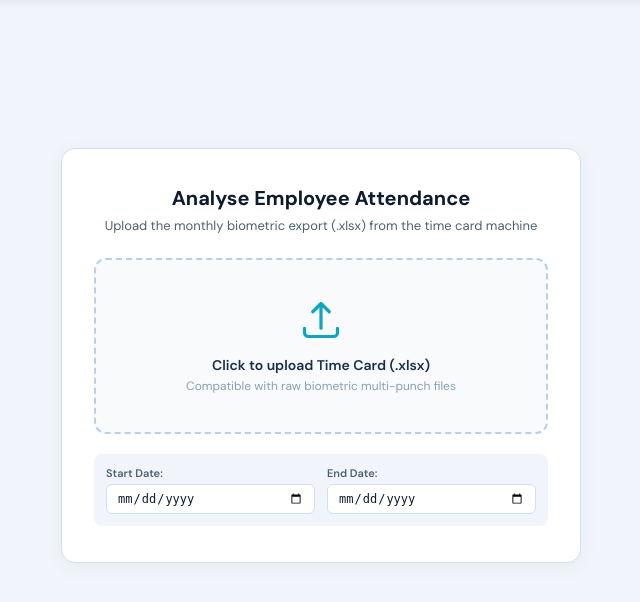
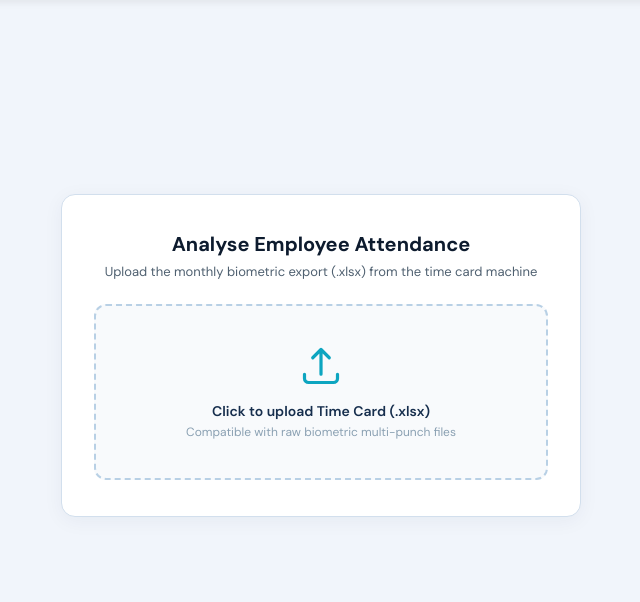
Before and after one commit to gpmx88-hub/attendance-management-portal, a Flask app: page / in a window 1280 px wide. Shown: the part 52-654 px from the top of the page, without its empty margins (319-959 px from the left). Run offline with Flask 3, Linux system fonts and the light colour scheme; the visitor is signed in with stand-in values (Sample User, id 1).

Commit message:
Remove date range at upload session

```diff
--- a/templates/index.html
+++ b/templates/index.html
@@ -901,15 +901,9 @@
                            accept=".xlsx, .xls"
                            style="display: none"
                            onchange="handleNewFileUpload()">
-                    <div class="upload-dates">
-                        <div class="date-field">
-                            <label for="startDateInput">Start Date:</label>
-                            <input type="date" id="startDateInput" onchange="onDateRangeChange()">
-                        </div>
-                        <div class="date-field">
-                            <label for="endDateInput">End Date:</label>
-                            <input type="date" id="endDateInput" onchange="onDateRangeChange()">
-                        </div>
+                    <div style="display: none;">
+                        <input type="date" id="startDateInput" onchange="onDateRangeChange()">
+                        <input type="date" id="endDateInput" onchange="onDateRangeChange()">
                     </div>
                 </div>
             </div>
```
